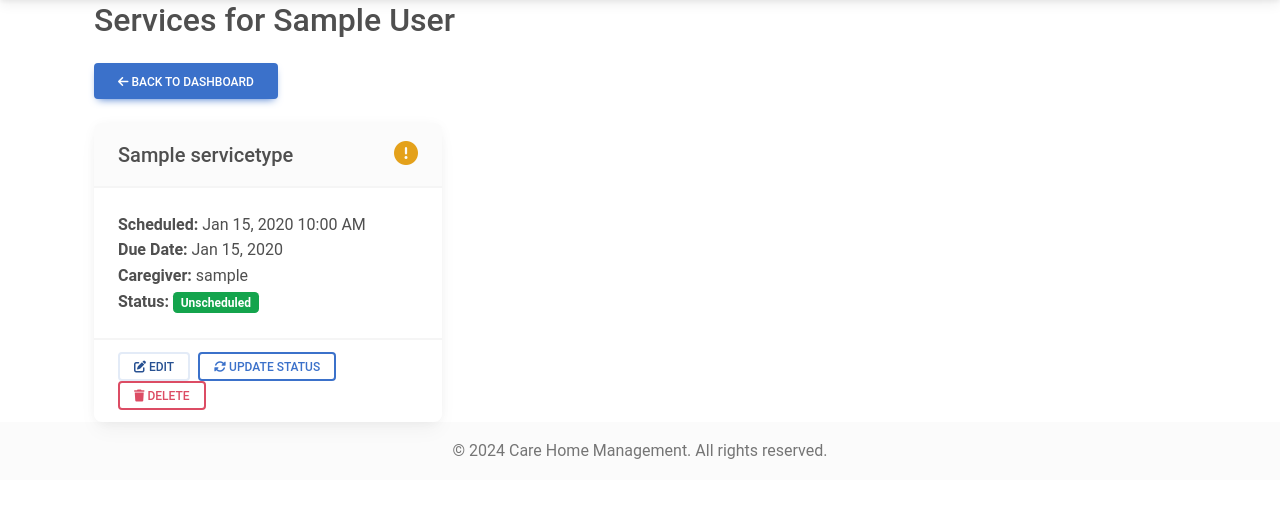
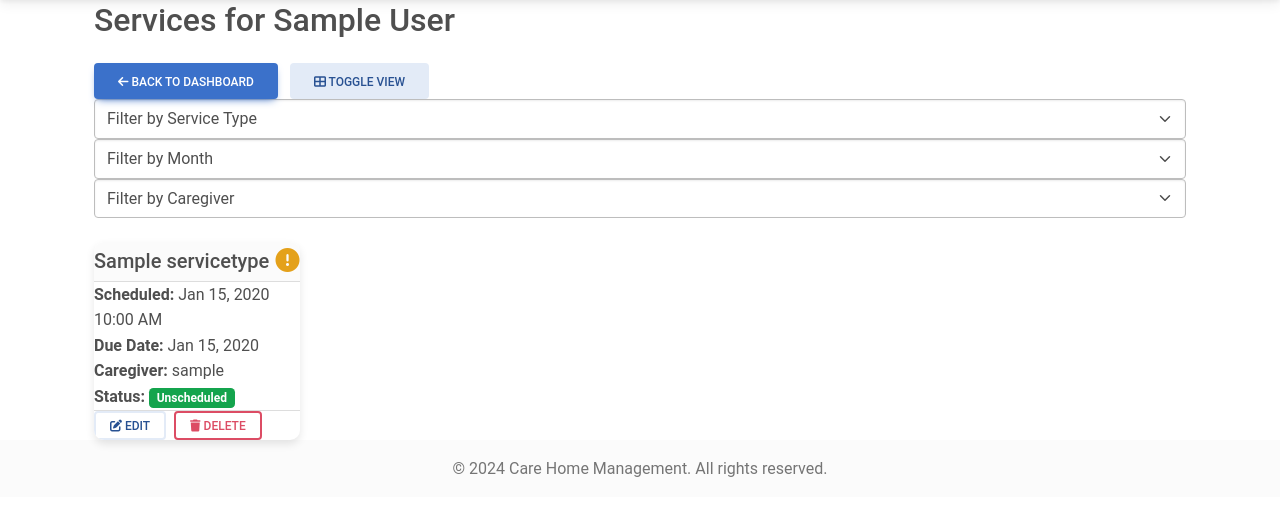
Before and after one commit to Sekinal/updated_scheduling_system, a Django app: page /services/resident/1/ in a window 1280 px wide. Shown: the part 83-599 px from the top of the page. Run offline with Django 5.2, Linux system fonts and the light colour scheme; a user stored in the database is signed in; tables that the repository leaves empty hold one stand-in row (values such as "Sample post"); some libraries are stand-ins or nearby versions.

Commit message:
Fixed everything but edit

```diff
--- a/aged_care_scheduling/residents/views.py
+++ b/aged_care_scheduling/residents/views.py
@@ -13,7 +13,8 @@ from django.http import JsonResponse
 from django.template.loader import render_to_string
 from django.shortcuts import get_object_or_404, redirect
 from django.db.models import Q
-
+from accounts.models import UserProfile
+from django.contrib.auth.models import User
 from django.urls import reverse_lazy
 from django.db import transaction
 from django.core.paginator import Paginator
@@ -171,6 +172,9 @@ class ResidentServiceListView(LoginRequiredMixin, ListView):
     def get_context_data(self, **kwargs):
         context = super().get_context_data(**kwargs)
         context['resident'] = self.resident
+        context['service_types'] = ServiceType.objects.all()
+        context['months'] = [month.name for month in Service.objects.dates('due_date', 'month')]
+        context['caregivers'] = UserProfile.objects.filter(role='staff', user__is_active=True)
         return context
 
 class DeleteAllServicesView(LoginRequiredMixin, View):
--- a/aged_care_scheduling/services/views.py
+++ b/aged_care_scheduling/services/views.py
@@ -5,6 +5,8 @@ from django.contrib.auth.mixins import LoginRequiredMixin
 from django.urls import reverse_lazy
 from django.shortcuts import get_object_or_404, redirect, render
 from django.contrib import messages
+from calendar import month_name
+from accounts.models import UserProfile
 from django.http import JsonResponse
 from .models import Service, ServiceType, ResidentPreference, BlockedTime, Escalation
 from .forms import ServiceTypeForm, ServiceForm, ResidentPreferenceForm, BlockedTimeForm, EscalationForm
@@ -139,6 +141,9 @@ class ResidentServiceListView(LoginRequiredMixin, ListView):
     def get_context_data(self, **kwargs):
         context = super().get_context_data(**kwargs)
         context['resident'] = self.resident
+        context['service_types'] = ServiceType.objects.all()
+        context['months'] = list(month_name)[1:]  # This gives full month names
+        context['caregivers'] = UserProfile.objects.filter(role='staff', user__is_active=True)
         return context
 
 class ResidentPreferenceCreateView(LoginRequiredMixin, CreateView):
--- a/aged_care_scheduling/templates/services/resident_service_list.html
+++ b/aged_care_scheduling/templates/services/resident_service_list.html
@@ -6,9 +6,12 @@
 <style>
   .service-card {
     transition: all 0.3s ease;
+    border-radius: 10px;
+    overflow: hidden;
+    box-shadow: 0 4px 8px rgba(0, 0, 0, 0.1);
   }
   .service-card:hover {
-    box-shadow: 0 5px 15px rgba(0,0,0,0.1);
+    box-shadow: 0 5px 15px rgba(0, 0, 0, 0.2);
     transform: translateY(-5px);
   }
   .status-icon {
@@ -18,10 +21,34 @@
     display: none;
     z-index: 1040 !important;
   }
-
   .modal-content {
     margin: 2px auto;
     z-index: 1100 !important;
+    border-radius: 10px;
+  }
+  .grid-view {
+    display: grid;
+    grid-template-columns: repeat(auto-fill, minmax(200px, 1fr));
+    gap: 1rem;
+  }
+  .list-view {
+    display: flex;
+    flex-direction: column;
+    gap: 1rem;
+  }
+  .card-header {
+    background-color: #f4f4f4;
+    border-bottom: 1px solid #ddd;
+  }
+  .card-footer {
+    background-color: #f4f4f4;
+    border-top: 1px solid #ddd;
+  }
+  .btn {
+    transition: all 0.3s ease;
+  }
+  .btn:hover {
+    transform: translateY(-2px);
   }
 </style>
 {% endblock %}
@@ -36,14 +63,36 @@
     <a href="{% url 'residents:resident_dashboard' resident.id %}" class="btn btn-primary me-2">
       <i class="fas fa-arrow-left"></i> Back to Dashboard
     </a>
+    <button class="btn btn-secondary me-2" id="toggle-view">
+      <i class="fas fa-th-large" id="view-icon"></i> Toggle View
+    </button>
+    <select class="form-select me-2" id="filter-service-type">
+      <option value="">Filter by Service Type</option>
+      {% for service_type in service_types %}
+        <option value="{{ service_type.id }}">{{ service_type.name }}</option>
+      {% endfor %}
+    </select>
+    <select class="form-select me-2" id="filter-month">
+      <option value="">Filter by Month</option>
+      {% for month in months %}
+        <option value="{{ month }}">{{ month }}</option>
+      {% endfor %}
+    </select>
+    <select class="form-select me-2" id="filter-caregiver">
+      <option value="">Filter by Caregiver</option>
+      {% for caregiver in caregivers %}
+        <option value="{{ caregiver.id }}">{{ caregiver.username }}</option>
+      {% endfor %}
+    </select>
   </div>
 
-  <div data-aos="fade-up" data-aos-delay="400">
+  <div data-aos="fade-up" data-aos-delay="400" id="services-container" class="grid-view">
     {% if services %}
-      <div class="row row-cols-1 row-cols-md-2 row-cols-lg-3 g-4">
       {% for service in services %}
-          <div class="col">
-            <div class="card service-card h-100">
+      <div class="service-card h-100"
+      data-service-type="{{ service.service_type.id }}"
+      data-caregiver="{{ service.caregiver.id|default:'' }}"
+      data-month="{{ service.due_date|date:'F' }}">
                 <div class="card-header bg-light d-flex justify-content-between align-items-center">
             <h5 class="card-title mb-0">{{ service.service_type }}</h5>
             <span class="status-icon">
@@ -70,13 +119,9 @@
             <button class="btn btn-sm btn-outline-secondary me-1" data-bs-toggle="modal" data-bs-target="#editServiceModal{{ service.id }}">
               <i class="fas fa-edit"></i> Edit
             </button>
-                <a href="{% url 'service_status_update' service.id %}" class="btn btn-sm btn-outline-primary me-1">
-                  <i class="fas fa-sync-alt"></i> Update Status
-                </a>
             <a href="{% url 'service_delete' service.id %}" class="btn btn-sm btn-outline-danger">
               <i class="fas fa-trash"></i> Delete
             </a>
-              </div>
           </div>
         </div>
         <!-- Modal for edit service -->
@@ -100,7 +145,6 @@
           </div>
         </div>
       {% endfor %}
-      </div>
     {% else %}
       <div class="alert alert-info" role="alert">
         <i class="fas fa-info-circle me-2"></i> No services scheduled for this resident.
@@ -146,43 +190,45 @@
     {% endif %}
   </div>
 </div>
+
 <script>
 document.addEventListener('DOMContentLoaded', function() {
-    var serviceTypeSelect = document.getElementById('id_service_type');
-    var durationInput = document.getElementById('id_duration');
-    var startTimeInput = document.getElementById('id_start_time');
-    var endTimeInput = document.getElementById('id_end_time');
-    var recurrenceEndSelect = document.getElementById('id_recurrence_end');
-    var occurrencesInput = document.getElementById('id_occurrences');
+  const containerView = document.getElementById('services-container');
+  const toggleViewButton = document.getElementById('toggle-view');
+  const viewIcon = document.getElementById('view-icon');
+  const filterServiceType = document.getElementById('filter-service-type');
+  const filterMonth = document.getElementById('filter-month');
+  const filterCaregiver = document.getElementById('filter-caregiver');
 
-    if (serviceTypeSelect !== null) {
-        serviceTypeSelect.addEventListener('change', function() {
-            var selectedOption = this.options[this.selectedIndex];
-            var duration = selectedOption.getAttribute('data-duration');
-            durationInput.value = duration;
-            updateEndTime();
+  toggleViewButton.addEventListener('click', () => {
+    containerView.classList.toggle('grid-view');
+    containerView.classList.toggle('list-view');
+    viewIcon.classList.toggle('fa-th-large');
+    viewIcon.classList.toggle('fa-th-list');
+  });
+
+  function applyFilters() {
+    const serviceTypeId = filterServiceType.value;
+    const month = filterMonth.value;
+    const caregiverId = filterCaregiver.value;
+
+    const services = document.querySelectorAll('.service-card');
+    services.forEach((service) => {
+      const matchesServiceType = serviceTypeId === '' || service.dataset.serviceType === serviceTypeId;
+      const matchesMonth = month === '' || service.dataset.month === month;
+      const matchesCaregiver = caregiverId === '' || service.dataset.caregiver === caregiverId;
+
+      if (matchesServiceType && matchesMonth && matchesCaregiver) {
+        service.style.display = '';
+      } else {
+        service.style.display = 'none';
+      }
     });
   }
 
-    if (startTimeInput !== null) {
-        startTimeInput.addEventListener('change', updateEndTime);
-    }
-
-    function updateEndTime() {
-        if (startTimeInput.value && durationInput.value) {
-            var startTime = new Date('2000-01-01T' + startTimeInput.value);
-            var durationParts = durationInput.value.split(':');
-            var endTime = new Date(startTime.getTime() + (parseInt(durationParts[0]) * 3600000) + (parseInt(durationParts[1]) * 60000) + (parseInt(durationParts[2]) * 1000));
-            endTimeInput.value = endTime.toTimeString().slice(0, 5);
-        }
-    }
-
-    if (recurrenceEndSelect !== null) {
-        recurrenceEndSelect.addEventListener('change', function() {
-            occurrencesInput.disabled = (this.value === 'never');
-        });
-    }
+  filterServiceType.addEventListener('change', applyFilters);
+  filterMonth.addEventListener('change', applyFilters);
+  filterCaregiver.addEventListener('change', applyFilters);
 });
 </script>
-
 {% endblock %}
```
Lines whose indentation alone changed are shown as unchanged.
